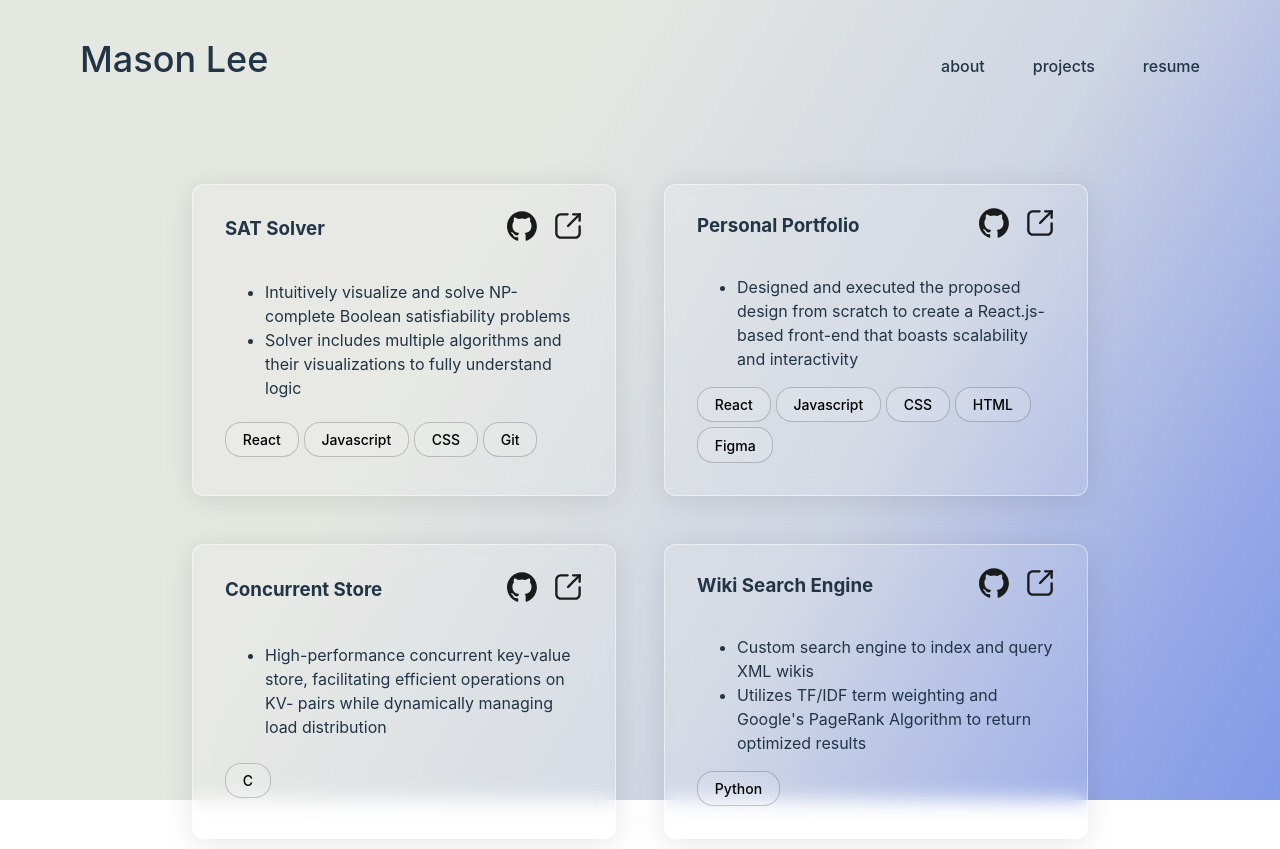
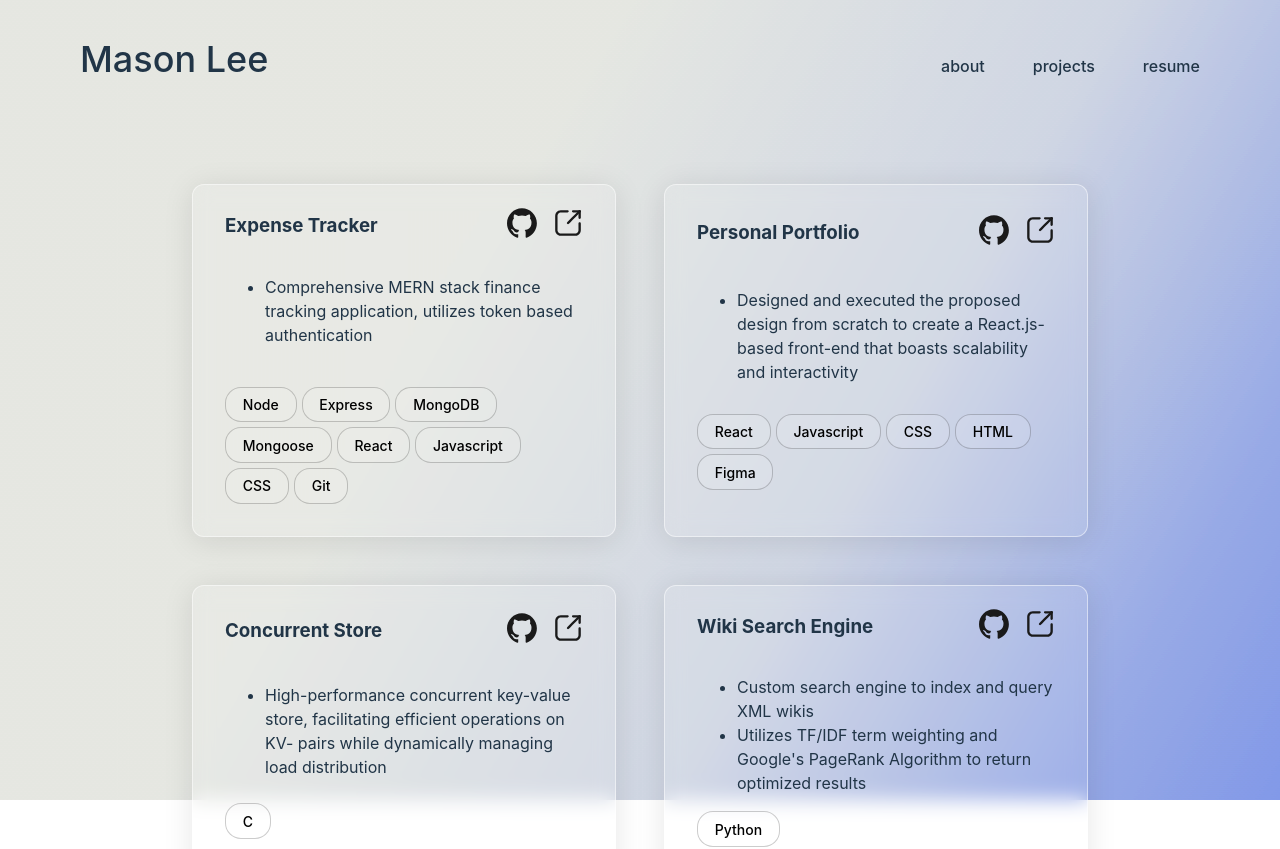
Before and after one commit to jhmlee/personal_website, a React (Vite) app: page /projects in a window 1280 px wide. Shown: the top 849 px of the page. Built offline with nearby package versions, Linux system fonts and the light colour scheme.

Commit message:
updated projects

```diff
--- a/src/components/Projects.jsx
+++ b/src/components/Projects.jsx
@@ -7,11 +7,11 @@ import github from '../assets/icons/github.svg'
 const Projects = () => {
     const projectsData = [
         {
-            title: "SAT Solver",
+            title: "Expense Tracker",
             github: "https://github.com/jhmlee",
-            description: ["Intuitively visualize and solve NP-complete Boolean satisfiability problems", "Solver includes multiple algorithms and their visualizations to fully understand logic"],
+            description: ["Comprehensive MERN stack finance tracking application, utilizes token based authentication"],
             link: '',
-            tags: ['React', 'Javascript', 'CSS', 'Git'],
+            tags: ['Node', 'Express', 'MongoDB', 'Mongoose', 'React', 'Javascript', 'CSS', 'Git'],
         },
         {
             title: "Personal Portfolio",
```
